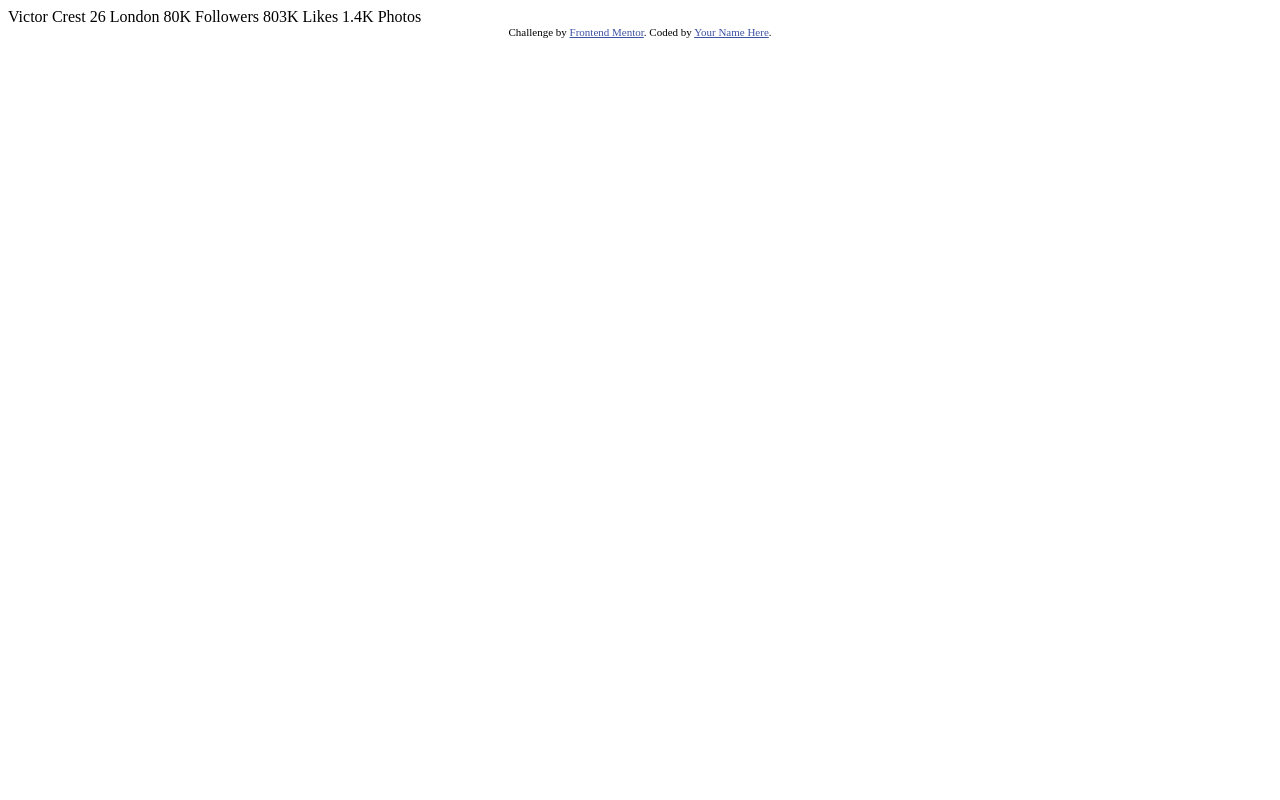
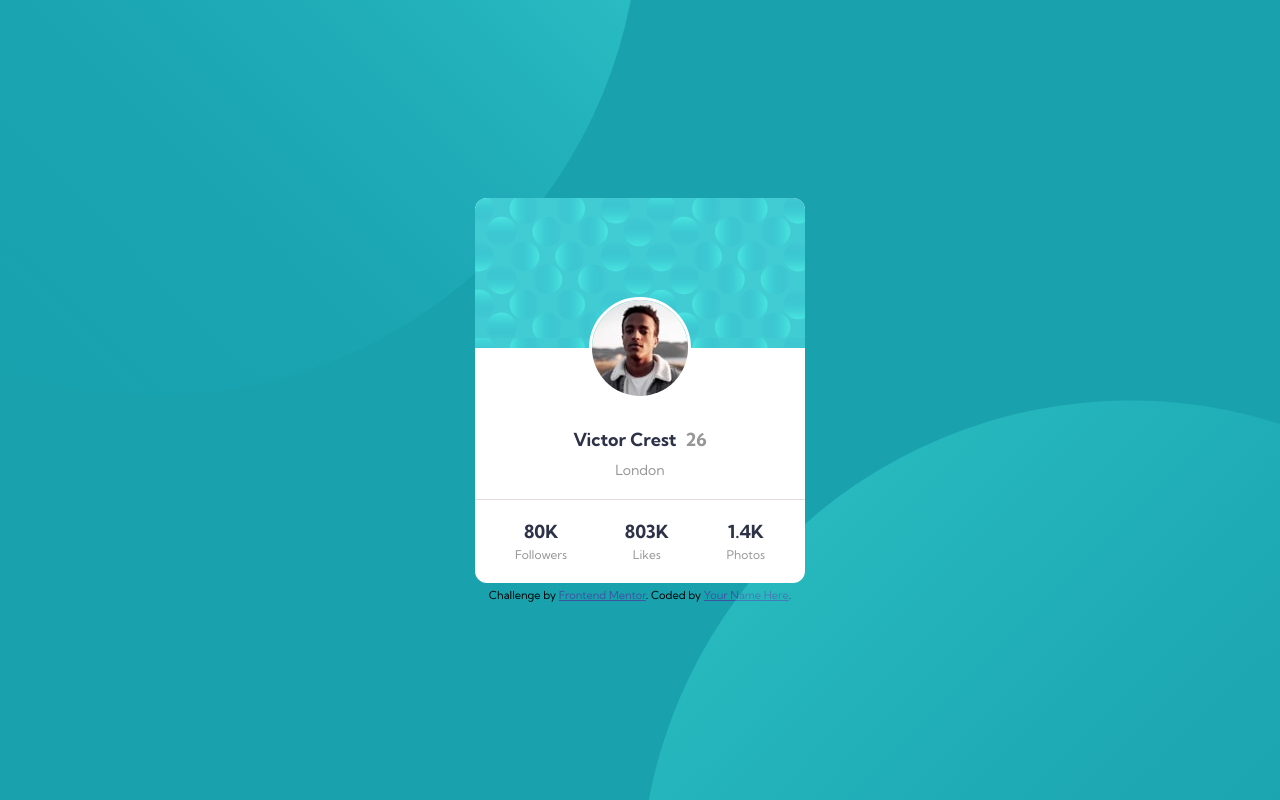
Before and after one commit to m0nagamal/Profile-card-component, a plain HTML site: page index.html in a window 1280 px wide. Drawn offline with Linux system fonts and the light colour scheme.

Commit message:
Updated the project files

```diff
--- /dev/null
+++ b/css/master.css
@@ -0,0 +1,118 @@
+* {
+    -webkit-box-sizing: border-box;
+    -moz-box-sizing: border-box;
+    -o-box-sizing: border-box;
+    -ms-box-sizing: border-box;
+    box-sizing: border-box;
+    margin: 0px;
+    padding: 0px;
+}
+
+body {
+    background-color: hsl(185, 75%, 39%);
+    font-family: 'Kumbh Sans', sans-serif;
+}
+
+main {
+    width: 100%;
+    height: 100vh;
+    display: flex;
+    justify-content: center;
+    align-items: center;
+    flex-direction: column;
+    position: relative;
+    overflow: hidden;
+}
+
+main::before {
+    content: url(../images/bg-pattern-top.svg);
+    width: fit-content;
+    height: fit-content;
+    position: absolute;
+    bottom: 50%;
+    right: 50%;
+}
+
+main::after {
+    content: url(../images/bg-pattern-bottom.svg);
+    width: 100%;
+    height: 100%;
+    position: absolute;
+    bottom: -50%;
+    right: -50%;
+}
+
+main section {
+    width: 330px;
+    background-color: white;
+    overflow: hidden;
+    border-radius: 12px;
+    -webkit-border-radius: 12px;
+    -moz-border-radius: 12px;
+    -ms-border-radius: 12px;
+    -o-border-radius: 12px;
+    z-index: 1;
+    text-align: center;
+    margin-bottom: 5px;
+}
+
+main section figure {
+    width: 100%;
+    height: 150px;
+    background-image: url(../images/bg-pattern-card.svg);
+    position: relative;
+    margin-bottom: 80px;
+}
+
+main section figure img {
+    border-radius: 50%;
+    -webkit-border-radius: 50%;
+    -moz-border-radius: 50%;
+    -ms-border-radius: 50%;
+    -o-border-radius: 50%;
+    border: 3px solid white;
+    position: absolute;
+    bottom: 0;
+    left: 50%;
+    transform: translate(-50%, 50%);
+    -webkit-transform: translate(-50%, 50%);
+    -moz-transform: translate(-50%, 50%);
+    -ms-transform: translate(-50%, 50%);
+    -o-transform: translate(-50%, 50%);
+}
+
+main section .info h1 {
+    font-size: 18px;
+    margin-bottom: 10px;
+    color: hsl(229, 23%, 23%);
+}
+
+main section .info h1 span {
+    color: hsl(0, 0%, 59%);
+    margin-left: 5px;
+    font-weight: 700;
+}
+
+main section .info p {
+    color: hsl(0, 0%, 59%);
+    margin-bottom: 20px;
+    font-size: 14px;
+}
+
+main section .stats {
+    display: flex;
+    justify-content: space-between;
+    padding: 20px 40px;
+    border-top: 1px solid hsl(0, 13%, 88%);
+}
+
+main section .stats h2 {
+    font-size: 18px;
+    color: hsl(229, 23%, 23%);
+}
+
+main section .stats span {
+    color: hsl(0, 0%, 59%);
+    margin-top: 5px;
+    font-size: 12px;
+}
--- a/index.html
+++ b/index.html
@@ -1,35 +1,73 @@
 <!DOCTYPE html>
 <html lang="en">
     <head>
-  <meta charset="UTF-8">
-  <meta name="viewport" content="width=device-width, initial-scale=1.0"> <!-- displays site properly based on user's device -->
+        <meta charset="UTF-8" />
+        <meta name="viewport" content="width=device-width, initial-scale=1.0" />
+        <!-- displays site properly based on user's device -->
 
-  <link rel="icon" type="image/png" sizes="32x32" href="./images/favicon-32x32.png">
+        <link
+            rel="icon"
+            type="image/png"
+            sizes="32x32"
+            href="./images/favicon-32x32.png" />
 
+        <!-- Main styling sheet -->
+        <link rel="stylesheet" href="css/master.css" />
+
+        <!-- Google fonts -->
+        <link rel="preconnect" href="https://fonts.googleapis.com" />
+        <link rel="preconnect" href="https://fonts.gstatic.com" crossorigin />
+        <link
+            href="https://fonts.googleapis.com/css2?family=Kumbh+Sans:wght@400;700&display=swap"
+            rel="stylesheet" />
+
+        <!-- Title of the project -->
         <title>Frontend Mentor | Profile card component</title>
 
         <!-- Feel free to remove these styles or customise in your own stylesheet 👍 -->
         <style>
-    .attribution { font-size: 11px; text-align: center; }
-    .attribution a { color: hsl(228, 45%, 44%); }
+            .attribution {
+                font-size: 11px;
+                text-align: center;
+            }
+            .attribution a {
+                color: hsl(228, 45%, 44%);
+            }
         </style>
     </head>
     <body>
-  Victor Crest
-  26
-  London
-
-  80K
-  Followers
-
-  803K
-  Likes
-
-  1.4K
-  Photos
+        <main>
+            <section>
+                <figure>
+                    <img src="images/image-victor.jpg" alt="Profile Picture" />
+                </figure>
+                <div class="info">
+                    <h1>Victor Crest <span> 26</span></h1>
+                    <p>London</p>
+                </div>
+                <div class="stats">
+                    <div class="col">
+                        <h2>80K</h2>
+                        <span>Followers</span>
+                    </div>
+                    <div class="col">
+                        <h2>803K</h2>
+                        <span>Likes</span>
+                    </div>
+                    <div class="col">
+                        <h2>1.4K</h2>
+                        <span>Photos</span>
+                    </div>
+                </div>
+            </section>
             <div class="attribution">
-    Challenge by <a href="https://www.frontendmentor.io?ref=challenge" target="_blank">Frontend Mentor</a>.
-    Coded by <a href="#">Your Name Here</a>.
+                Challenge by
+                <a
+                    href="https://www.frontendmentor.io?ref=challenge"
+                    target="_blank"
+                    >Frontend Mentor</a
+                >. Coded by <a href="#">Your Name Here</a>.
             </div>
+        </main>
     </body>
 </html>
```
Also changed, not shown: 1 other file. Lines whose indentation alone changed are shown as unchanged.
